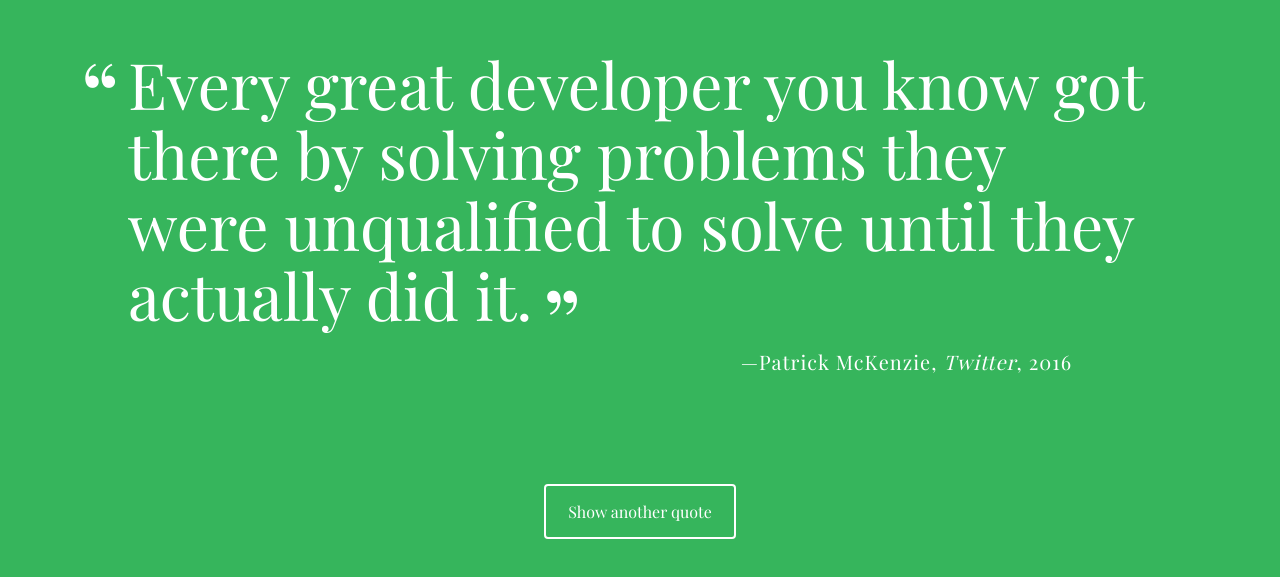
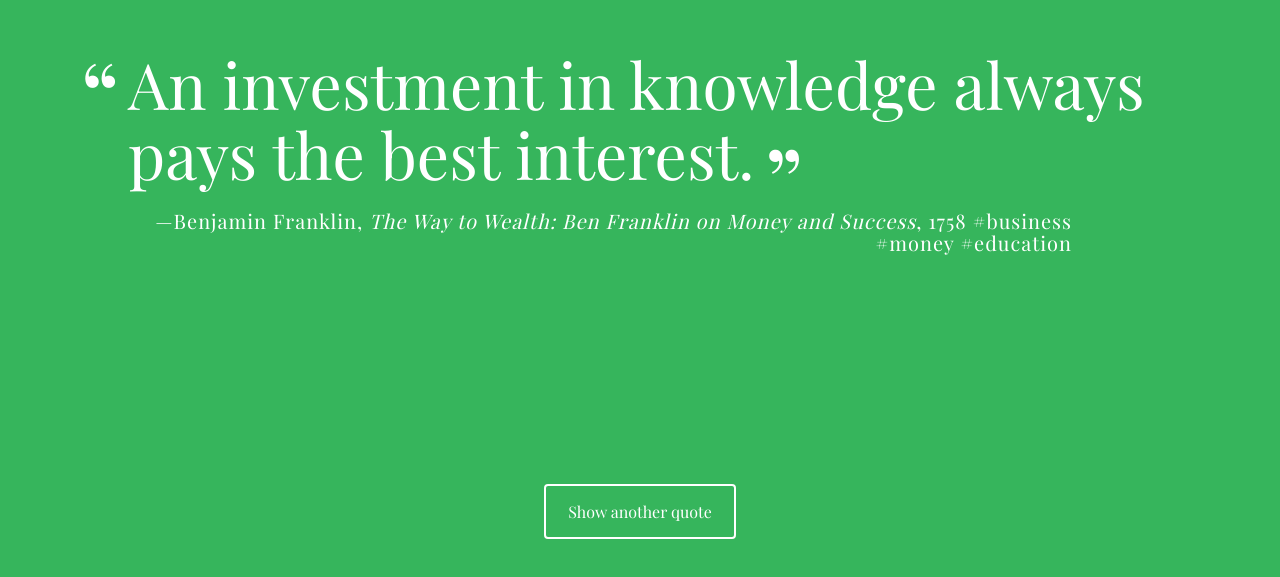
Before and after one commit to samuel-2018/Tech_Degree_Project_1, a plain HTML site: page index.html in a window 1280 px wide. Shown: the part 111-688 px from the top of the page. Drawn offline with nearby package versions, Linux system fonts and the light colour scheme; a web font is replaced by a local one.

Commit message:
key features added, plus tags,  bg clr started

```diff
--- a/index.html
+++ b/index.html
@@ -7,18 +7,20 @@
   <link href='https://fonts.googleapis.com/css?family=Playfair+Display:400,400italic,700,700italic' rel='stylesheet' type='text/css'>
   <link rel="stylesheet" href="css/normalize.css">
   <link rel="stylesheet" href="css/styles.css">
+
 </head>
 <body>
   <div class="container">
 
     <div id="quote-box">
-      <p class="quote">Every great developer you know got there by solving problems they were unqualified to solve until they actually did it.</p>
-      <p class="source">Patrick McKenzie<span class="citation">Twitter</span><span class="year">2016</span></p>
+      <!-- <p class="quote">Every great developer you know got there by solving problems they were unqualified to solve until they actually did it.</p>
+      <p class="source">Patrick McKenzie<span class="citation">Twitter</span><span class="year">2016</span></p> -->
     </div>
 
     <button id="loadQuote">Show another quote</button>
 
   </div>
+
   <script src="js/script.js"></script>
 </body>
 </html>
--- a/js/script.js
+++ b/js/script.js
@@ -1,56 +1,90 @@
-/******************************************
+/** ****************************************
 Treehouse FSJS Techdegree:
 project 1 - A Random Quote Generator
-******************************************/
+***************************************** */
 
 // Study guide for this project - https://drive.google.com/file/d/1s5grutGuQFwJcQP8bFwEI69Q8FCkGdDk/view?usp=sharing
 
 
-/***
-  Create the array of quote objects and name it `quotes`.
-  Add at least five quote objects to the `quotes` array.
-  Give each quote object a `quote` and `source` property.
-  Add the `citation` property to at least one object in the array.
-  Add the `year` property to at least one object in the array.
-  Use console.log() to log your array of quotes to the console.
-***/
+// App data (array of quote objects)
+const quotes = [
+  {
+    quote: 'When action grows unprofitable, gather information; when information grows unprofitable, sleep.',
+    source: 'Ursula K. LeGuin',
+    citation: 'The Left Hand of Darkness',
+    year: '2000',
+    tags: ['life', 'success'],
+  },
+  {
+    quote: 'An investment in knowledge always pays the best interest.',
+    source: 'Benjamin Franklin',
+    citation: 'The Way to Wealth: Ben Franklin on Money and Success',
+    year: '1758',
+    tags: ['business', 'money', 'education'],
+  },
+  {
+    quote: 'I owe my success to the fact that I never had a clock in my workroom.',
+    source: 'Thomas A. Edison',
+    citation: 'Diary entry',
+    tags: ['motivation', 'business'],
+  },
+  {
+    quote: 'Always code as if the guy who ends up maintaining your code will be a violent psychopath who knows where you live.',
+    source: 'John Woods',
+    year: '1991',
+    tags: ['business', 'motivation'],
+  },
+  {
+    quote: 'Don’t let yesterday take up too much of today.',
+    source: 'Will Rogers',
+    tags: ['motivation', 'life'],
+  },
+];
 
+// Gets a random quote from quotes array
+function getRandomQuote() {
+  // Selects a random number from 0 to last index of quotes array
+  const randNumber = Math.floor(Math.random() * quotes.length);
+  // Returns a random quote object
+  return quotes[randNumber];
+}
 
+// function changeBackgroundColor() {
+//   // Color data
+//   const colorArr = ['orangered', 'lightskyblue'];
+//   // Selects a random number from 0 to last index of color array
+//   const randNumber = Math.floor(Math.random() * colorArr.length);
+//   // Uses random number to get color from array
+//   const color = colorArr[randNumber];
+//   // Changes background color on body element
+//   document.querySelector('body').style.backgroundColor = color;
+// }
 
+// Inserts new random quote into webpage
+function printQuote() {
+  // Gets a random quote
+  const randomQuote = getRandomQuote();
+  // Creates a variable to store HTML
+  let quoteHTML = '';
+  // Adds the citation property only if it exists
+  const citation = randomQuote.citation ? `<span class="citation">${randomQuote.citation}</span>` : '';
+  // Adds the year property only if it exists
+  const year = randomQuote.year ? `<span class="year">${randomQuote.year}</span>` : '';
+  // Adds the tags property only if it exists
+  const tags = randomQuote.tags ? `<span class="tags">${randomQuote.tags.reduce((accumulator, tag) => `${accumulator}  #${tag}`, '')}</span>` : '';
+  // Creates the HTML string
+  quoteHTML = `
+    <p class="quote">${randomQuote.quote}</p>
+    <p class="source">${randomQuote.source}${citation}${year}${tags}</p>
+  `;
+  // Updates the innerHTML of quote-box element
+  document.getElementById('quote-box').innerHTML = quoteHTML;
 
-/***
-  Create the `getRandomQuote` function to:
-   - Create a variable to store a random number
-   - Cse the random number to `return` a random quote object from the `quotes` array.
-***/
+ // changeBackgroundColor();
+}
 
+// Sets a quote on page load
+printQuote();
 
-
-
-/***
-  Create the `printQuote` function to:
-   - Call the `getRandomQuote` function and assign it to a variable.
-   - Create a variable for the HTML string and set it equal to an empty string.
-   - Use the HTML template in the instructions or the markup in the index.html file, AND
-     the random quote vairable to build your HTML string.
-   - Add the quote and source section to the HTML string.
-   - Use an if statement to check for the citation property before adding it to the HTML string.
-   - Use an if statement to check for the year property before adding it to the HTML string.
-   - Don't forget to close that final `p` tag.
-   - Set the `innerHTML` of the `quote-box` div to the HTML string.
-***/
-
-
-
-
-/***
-  When the "Show another quote" button is clicked, the event listener
-  below will be triggered, and it will call, or "invoke", the `printQuote`
-  function. So do not make any changes to the line of code below this
-  comment.
-***/
-
-document.getElementById('loadQuote').addEventListener("click", printQuote, false);
-
-
-// Remember to delete the comments that came with this file, and replace them with your own code comments.
+// Creates event listener for 'Show another quote' button
+document.getElementById('loadQuote').addEventListener('click', printQuote, false);
```
